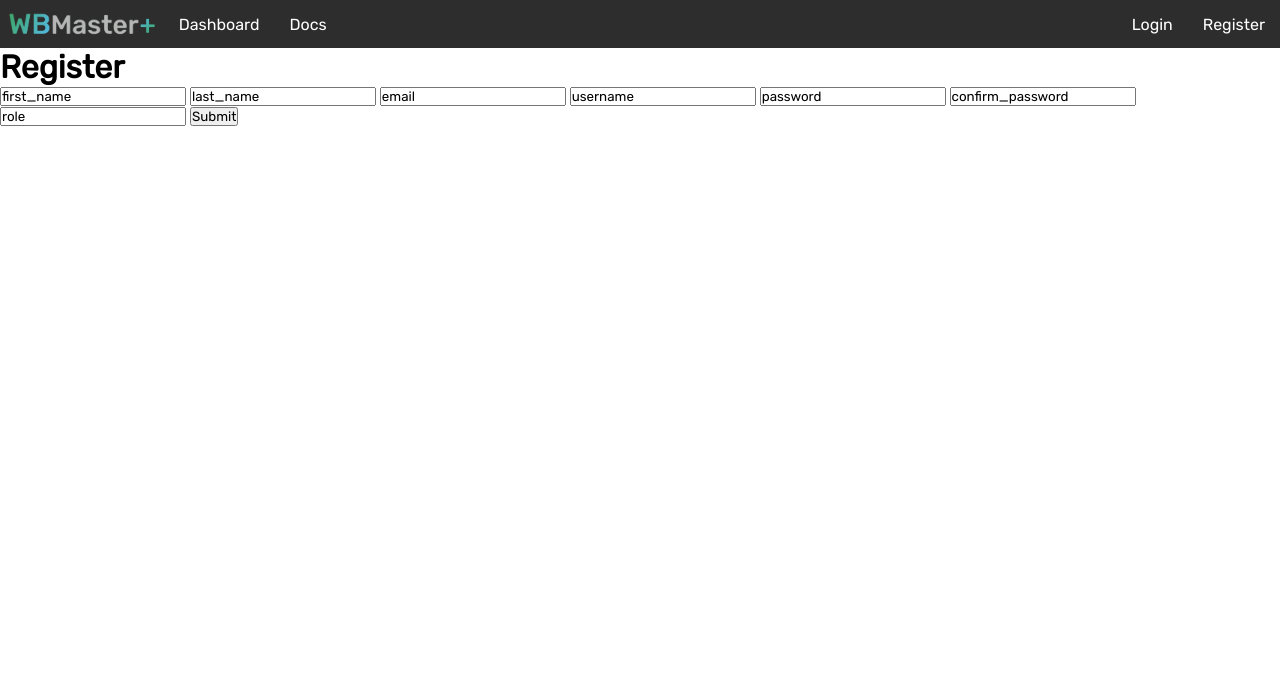
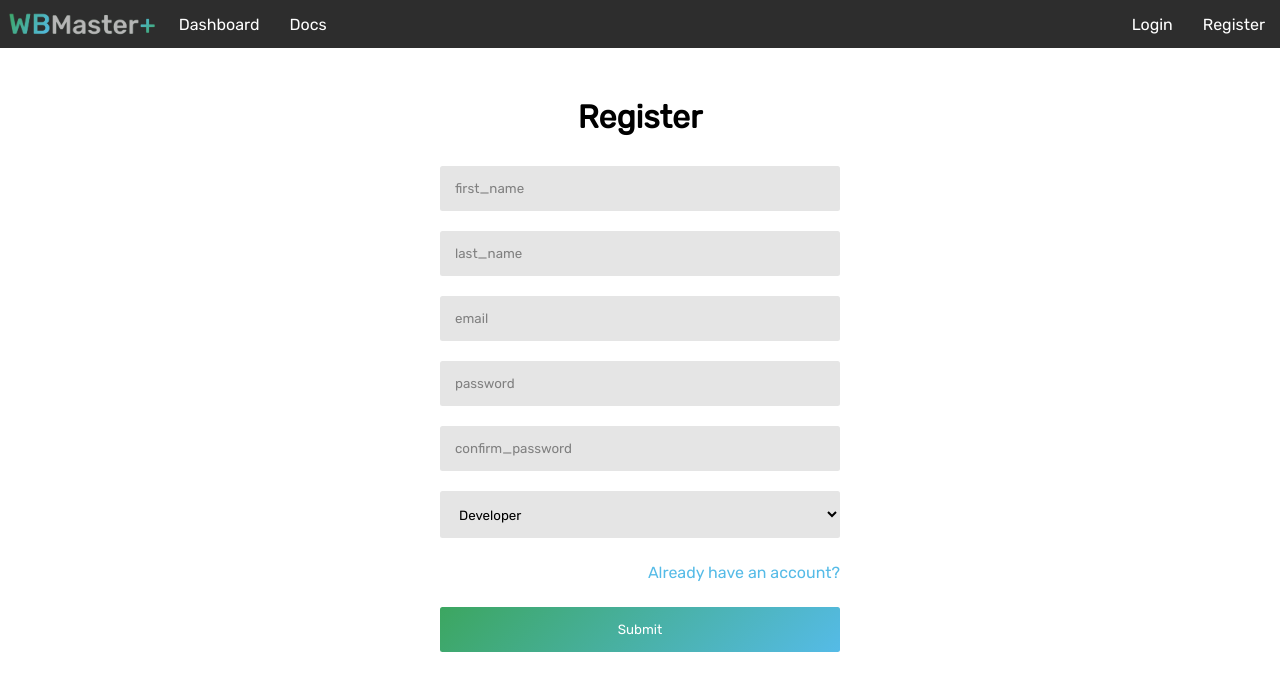
Before and after one commit to Maruchero/WBMaster, a Django app: page /register/ in a window 1280 px wide. Shown: the top 691 px of the page. Run offline with Django 4.2, Linux system fonts and the light colour scheme.

Commit message:
Login & Register
Siuuuuuuuuuum

```diff
--- a/base/views.py
+++ b/base/views.py
@@ -31,14 +31,14 @@ def login(request):
 
     # If the form has been submitted
     if request.method == "POST":
-        username = request.POST["username"]
+        email = request.POST["email"]
         password = request.POST["password"]
 
         # Field checks
 
         # Register user
         if not errors:
-            user = authenticate(username=username, password=password)
+            user = authenticate(username=email, password=password)
             if user:
                 # User is authenticated
                 user_login(request, user)
@@ -60,7 +60,6 @@ def register(request):
     # If the form has been submitted
     if request.method == "POST":
         email = request.POST["email"]
-        username = request.POST["username"]
         password = request.POST["password"]
         confirm_password = request.POST["confirm_password"]
         first_name = request.POST["first_name"]
@@ -74,7 +73,7 @@ def register(request):
         # Register user
         if not errors:
             user = User.objects.create_user(
-                username=username, password=password)
+                username=email, password=password)
             user.first_name = first_name
             user.last_name = last_name
             user.email = email
--- a/static/css/authentication.css
+++ b/static/css/authentication.css
@@ -5,3 +5,51 @@ form {
 .error {
   color: red;
 }
+
+form {
+  display: flex;
+  flex-direction: column;
+  width: 400px;
+  border-radius: 10px;
+  position: relative;
+  left: 50%;
+  translate: -50%;
+}
+
+form input, #role {
+  background-color: transparent;
+  outline: 0;
+  border: 0;
+  background-color: #e5e5e5;
+  color: black;
+  margin: 10px 0;
+  padding: 15px;
+  border-radius: 2.5px;
+}
+
+form input[type="submit"] {
+  background-image: var(--gradient);
+  color: white;
+  cursor: pointer;
+}
+
+form input::placeholder {
+  color: gray;
+}
+
+.references {
+  text-align: right;
+  padding: 15px 0;
+  text-decoration: none;
+  color: var(--blue);
+}
+
+.title {
+  text-align: center;
+  margin: 50px 0px 20px 0;
+}
+
+#role option {
+  background-color: #e5e5e5;
+  border-radius: 0px;
+}
--- a/templates/register.html
+++ b/templates/register.html
@@ -7,20 +7,23 @@
 
 {% block content %}
 
-<h1>Register</h1>
+<h1 class="title">Register</h1>
 
 <form method="post">
   {% csrf_token %}
-  <input type="text" name="first_name" value="first_name">
-  <input type="text" name="last_name" value="last_name">
-  <input type="text" name="email" value="email">
-  <input type="text" name="username" value="username">
-  <input type="text" name="password" value="password">
-  <input type="text" name="confirm_password" value="confirm_password">
+  <input type="text" name="first_name" placeholder="first_name">
+  <input type="text" name="last_name" placeholder="last_name">
+  <input type="text" name="email" placeholder="email">
+  <input type="text" name="password" placeholder="password">
+  <input type="text" name="confirm_password" placeholder="confirm_password">
   {% if "confirm_password" in errors %}
     <span class="error">{{errors.confirm_password}}</span>
   {% endif %}
-  <input type="text" name="role" value="role">
+  <select name="role" id="role">
+    <option value="">Developer</option>
+    <option value="">Project Manager</option>
+  </select>
+  <a href="/login/" class="references">Already have an account?</a>
   <input type="submit" value="Submit">
 </form>
 
```
Also changed, not shown: templates/login.html (+4 -3 lines), db.sqlite3 (deleted).
